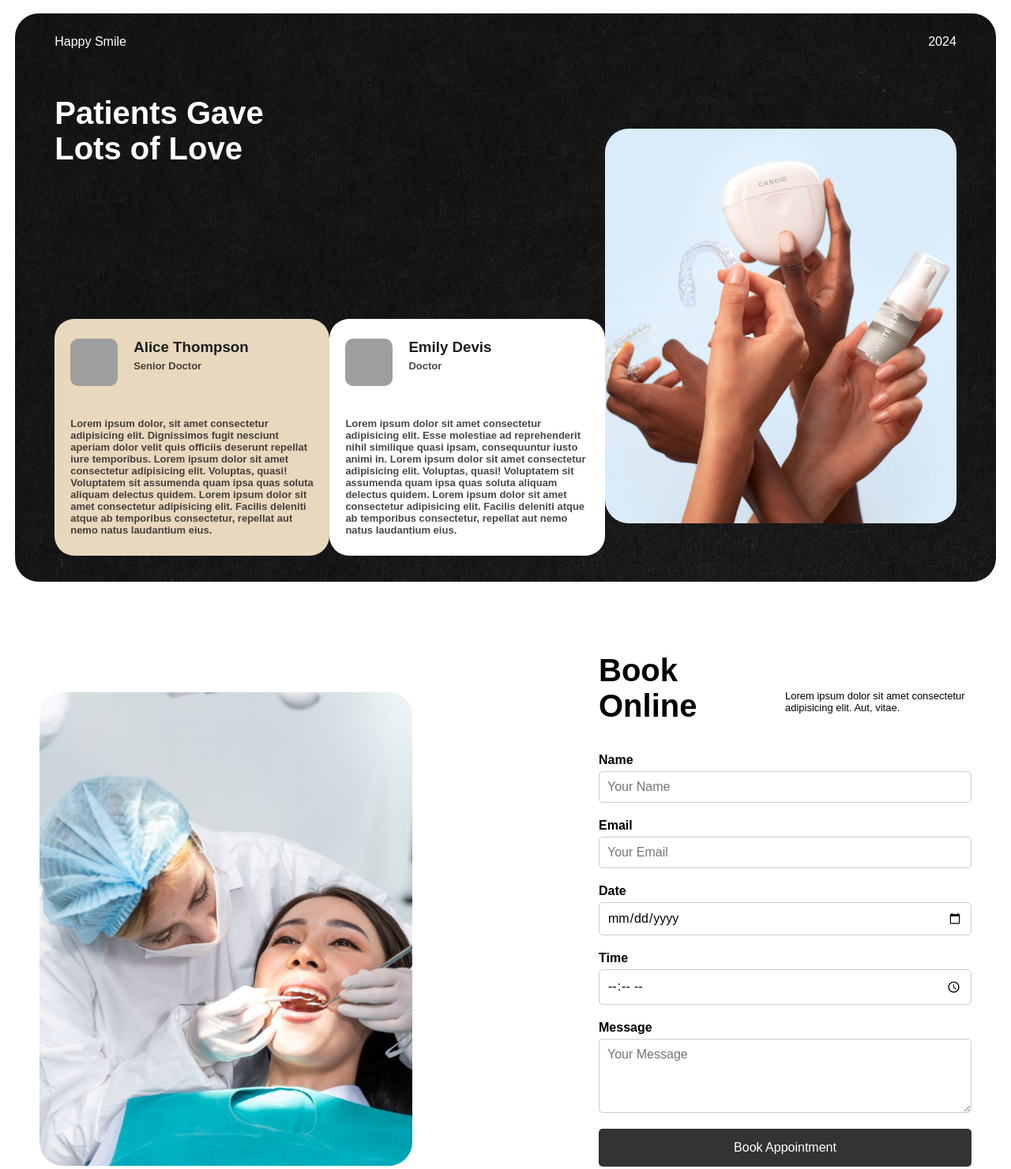
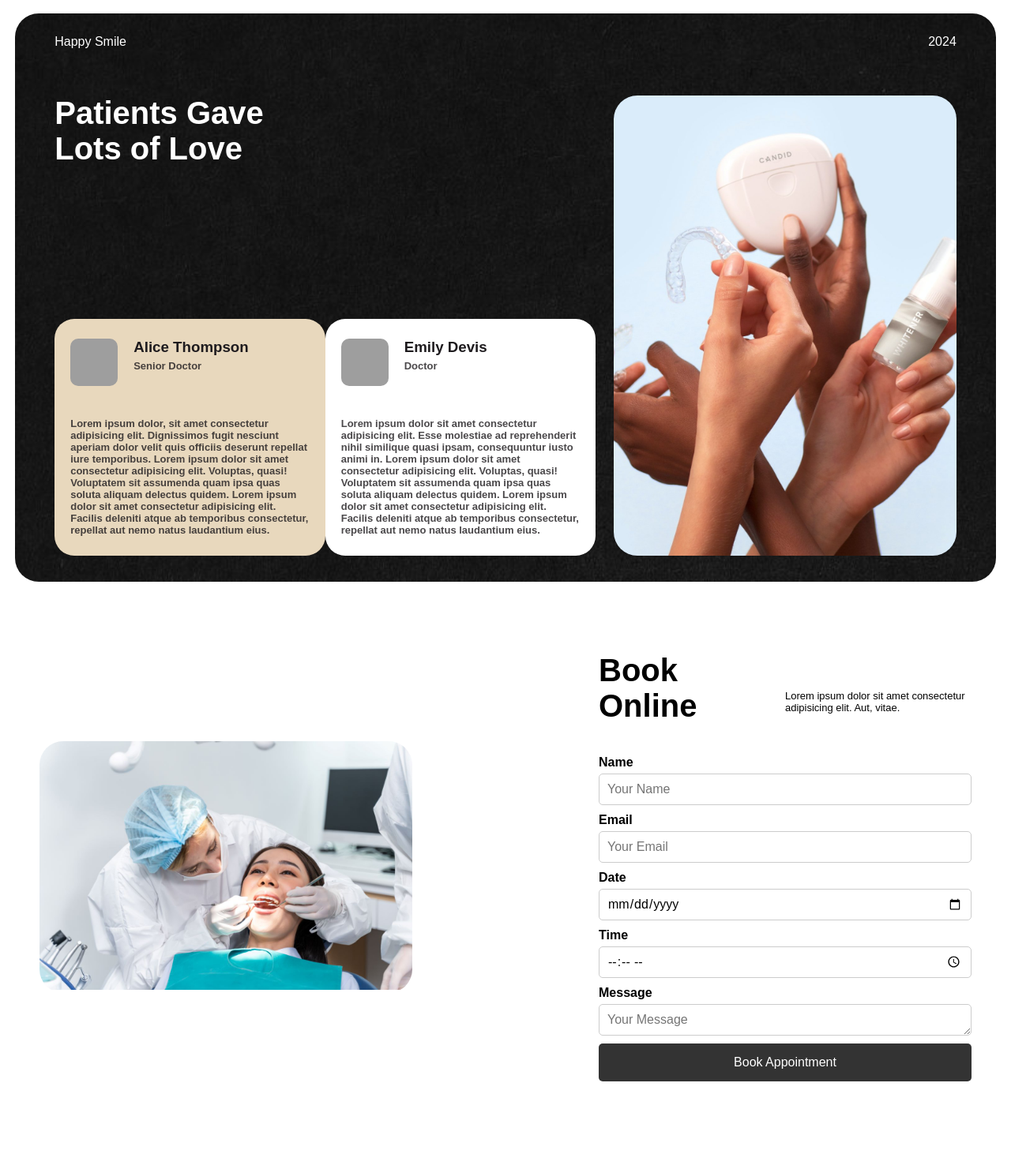
Before and after one commit to Bharadwaja-sahoo/Dental-site, a plain HTML site: page index.html in a window 1280 px wide. Shown: the part 3220-4701 px from the top of the page at 79% size. After the commit the page ends 4640 px from the top, so only its background shows below. Drawn offline with nearby package versions, Linux system fonts and the light colour scheme; grey boxes are pictures that could not be loaded.

Commit message:
responsive

```diff
--- a/index.html
+++ b/index.html
@@ -4,7 +4,8 @@
 <head>
     <meta charset="UTF-8">
     <meta name="viewport" content="width=device-width, initial-scale=1.0">
-    <title>Document</title>
+    <title>Dento Point</title>
+    <link rel="icon" href="./assets/landing.png">
     <link rel="stylesheet" href="./src/style.css">
     <link rel="stylesheet" href="./src/mobile.css">
     <link href="https://cdn.jsdelivr.net/npm/remixicon@4.3.0/fonts/remixicon.css" rel="stylesheet" />
@@ -197,7 +198,11 @@
                             </div>
                         </div>
                     </div>
-                    <div class="fifthmain"></div>
+                    <div class="fifthmain">
+                        <div id="candidimg">
+                            <img src="./assets/candid.jpg" alt="">
+                        </div>
+                    </div>
                 </div>
             </div>
         </div>
@@ -213,7 +218,8 @@
                     <p>Lorem ipsum dolor sit amet consectetur adipisicing elit. Aut, vitae.</p>
                 </div>
                 <form action="#">
-                    <label for="name">Name</label>
+                    <div class="row">
+                        <label for="name">Name</label>
                     <input type="text" id="name" name="name" placeholder="Your Name" required>
 
                     <label for="email">Email</label>
@@ -229,6 +235,7 @@
                     <textarea id="message" name="message" rows="4" placeholder="Your Message"></textarea>
 
                     <button type="submit">Book Appointment</button>
+                    </div>
                 </form>
             </div>
         </div>
--- a/src/mobile.css
+++ b/src/mobile.css
@@ -74,7 +74,7 @@
     .fifthmain:nth-child(2){
         width: 100%;
         height: 350px;
-        padding: 0px 50px;
+        padding: 0px 0px;
         margin-bottom: 20px;
     }
     #foot{
@@ -184,7 +184,7 @@
     .fifthmain:nth-child(2){
         width: 100%;
         height: 350px;
-        padding: 0px 50px;
+        padding: 0px 0px;
         margin-bottom: 20px;
     }
     #foot{
--- a/src/style.css
+++ b/src/style.css
@@ -602,7 +602,7 @@ nav {
     padding: 0px 50px;
 }
 .fifthmain:nth-child(1){
-    width: 61%;
+    width: 60%;
     height: 90%;
     display: flex;
     align-items: start;
@@ -642,13 +642,26 @@ nav {
     background-color: #ffffff;
 }
 .fifthmain:nth-child(2){
-    width: 500px;
-    height: 500px;
+    width: 38%;
+    height: 90%;
+}
+#candidimg{
+    width: 100%;
+    height: 100%;
+    display: flex;
+    align-items: center;
+    justify-content: center;
     border-radius: 30px;
-    background-image: url(../assets/candid.jpg);
-    background-repeat: no-repeat;
-    background-position: center;
-    background-size: cover;
+    overflow: hidden;
+}
+#candidimg img{
+    width: 100%;
+    height: 100%;
+    object-fit: cover;
+    transition: all 0.2s ease;
+}
+#candidimg img:hover{
+    transform: scale(1.2);
 }
 .profile{
     display: flex;
@@ -675,7 +688,7 @@ nav {
 }
 #foot{
     width: 100%;
-    height: 100vh;
+    height: 100%;
     display: flex;
     align-items: center;
     justify-content: space-between;
@@ -689,8 +702,8 @@ nav {
     justify-content: center;
 }
 .footimg{
-    width: 550px;
-    height: 600px;
+    width: 100%;
+    height: 100%;
     border-radius: 30px;
     overflow: hidden;
 }
@@ -708,8 +721,9 @@ nav {
     height: 100%;
     display: flex;
     align-items: center;
-    justify-content: space-evenly;
+    justify-content: space-between;
     flex-direction: column;
+    gap: 40px;
 }
 .foothead{
     width: 100%;
@@ -729,7 +743,13 @@ nav {
 }
 form{
     width: 100%;
-    height: 90%;
+    height: 80%;
+    align-items: center;
+    justify-content: center;
+}
+.row{
+    width: 100%;
+    height: 100%;
     display: flex;
     flex-direction: column;
 }
@@ -740,8 +760,11 @@ label {
 }
 
 input, textarea {
+    max-width: 100%;
+    min-width: 100%;
+    height: 40px;
     padding: 10px;
-    margin-bottom: 20px;
+    margin-bottom: 10px;
     border: 1px solid #ccc;
     border-radius: 5px;
     font-size: 16px;
```
